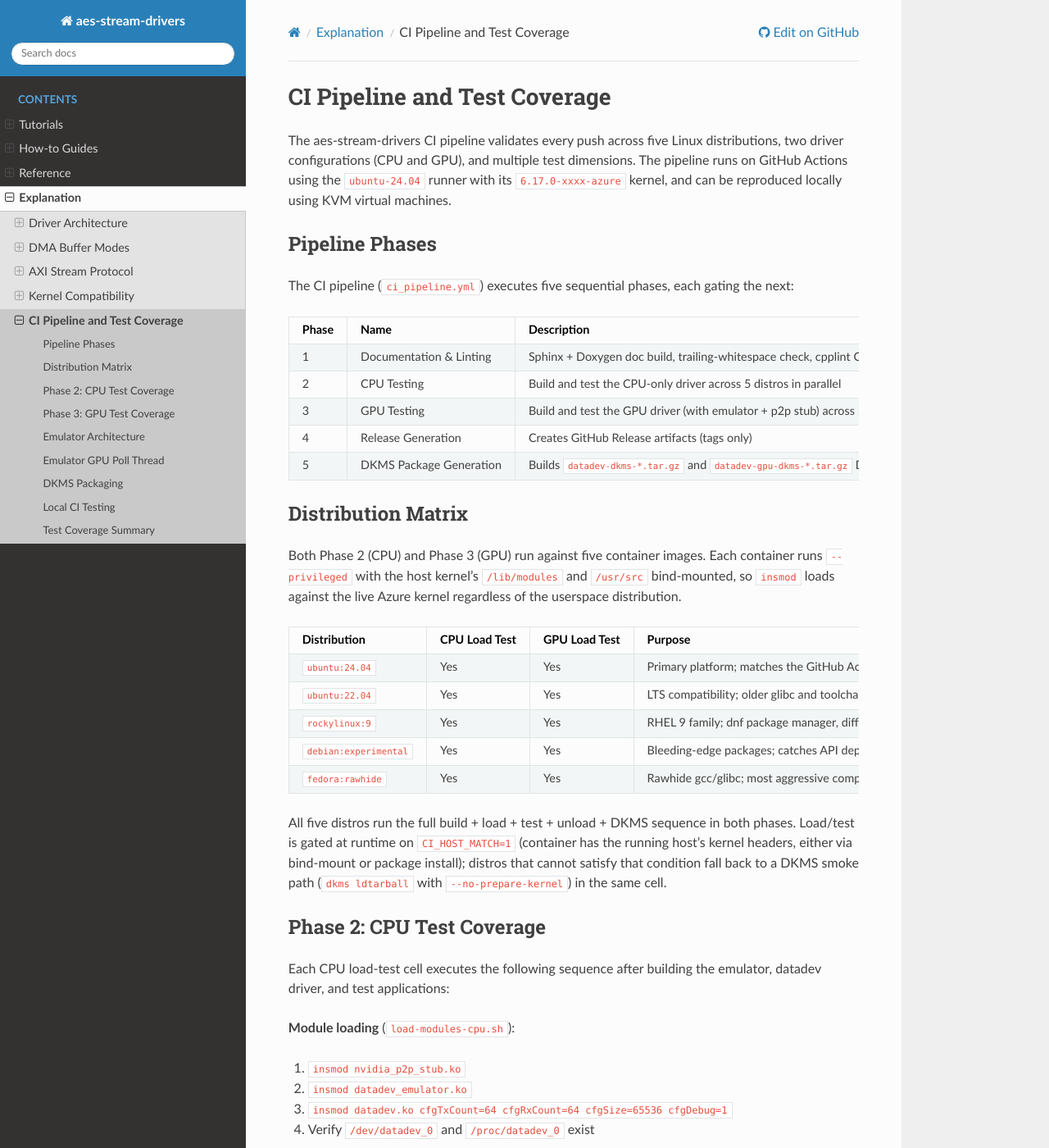
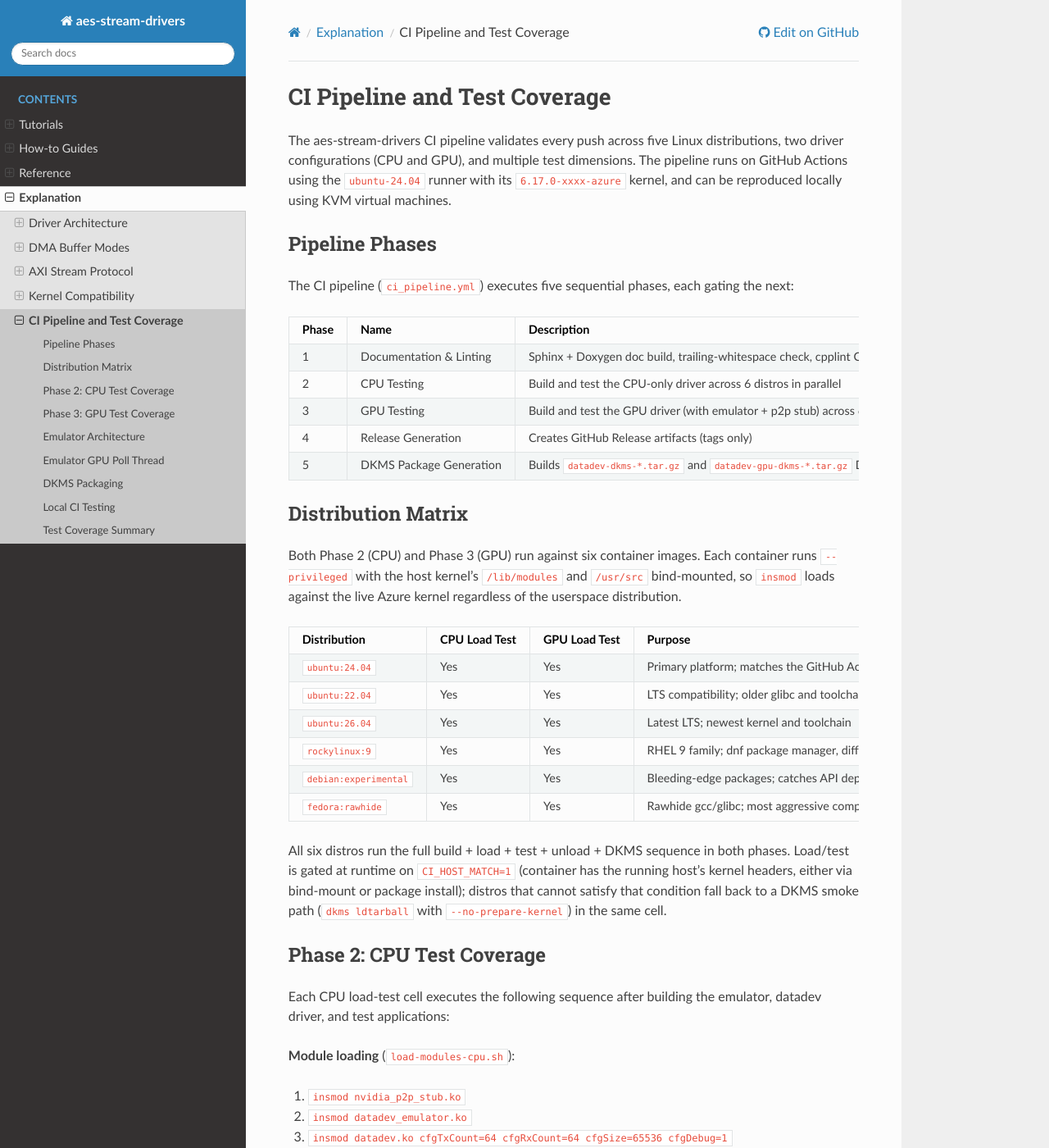
Before and after one commit to slaclab/aes-stream-drivers, a Sphinx documentation site: the page built from docs/explanation/ci-pipeline.rst, in a window 1280 px wide and 1400 px high. Shown: the whole window at 82% size. Built offline with Sphinx 7.4.7 and the Read the Docs theme 3.1.0, drawn with Linux system fonts in a browser that asks for light colours.

Commit message:
ci: add ubuntu-26.04 to release builds and CI test matrices
Add ubuntu:26.04 to the Phase 2 (CPU) and Phase 3 (GPU) test matrices,
configured identically to ubuntu:22.04 (load_test: true, gated by
CI_HOST_MATCH) so it builds the driver and runs the DKMS smoke check
without the full DMA suite. Add ubuntu-26.04 as a .deb target in the
Phase 6 dist-package matrix.

Mirror the cell in the local run_matrix.sh CPU/GPU arrays, and list
Ubuntu 26.04 in install-deps.sh and the CI documentation.

```diff
--- a/docs/explanation/ci-pipeline.rst
+++ b/docs/explanation/ci-pipeline.rst
@@ -27,11 +27,11 @@ gating the next:
        C/C++ lint, gpu_async.c change guard
    * - 2
      - CPU Testing
-     - Build and test the CPU-only driver across 5 distros in parallel
+     - Build and test the CPU-only driver across 6 distros in parallel
    * - 3
      - GPU Testing
      - Build and test the GPU driver (with emulator + p2p stub) across
-       5 distros in parallel
+       6 distros in parallel
    * - 4
      - Release Generation
      - Creates GitHub Release artifacts (tags only)
@@ -44,7 +44,7 @@ gating the next:
 Distribution Matrix
 -------------------
 
-Both Phase 2 (CPU) and Phase 3 (GPU) run against five container images.
+Both Phase 2 (CPU) and Phase 3 (GPU) run against six container images.
 Each container runs ``--privileged`` with the host kernel's ``/lib/modules``
 and ``/usr/src`` bind-mounted, so ``insmod`` loads against the live Azure
 kernel regardless of the userspace distribution.
@@ -65,6 +65,10 @@ kernel regardless of the userspace distribution.
      - Yes
      - Yes
      - LTS compatibility; older glibc and toolchain
+   * - ``ubuntu:26.04``
+     - Yes
+     - Yes
+     - Latest LTS; newest kernel and toolchain
    * - ``rockylinux:9``
      - Yes
      - Yes
@@ -78,7 +82,7 @@ kernel regardless of the userspace distribution.
      - Yes
      - Rawhide gcc/glibc; most aggressive compiler warnings
 
-All five distros run the full build + load + test + unload + DKMS
+All six distros run the full build + load + test + unload + DKMS
 sequence in both phases. Load/test is gated at runtime on
 ``CI_HOST_MATCH=1`` (container has the running host's kernel headers,
 either via bind-mount or package install); distros that cannot satisfy
```
Also changed, not shown: scripts/LOCAL_CI_TESTING.md (+1 -0 lines), scripts/MULTI_DISTRO_TESTING.md (+5 -4 lines), scripts/ci-local/AI_LOCAL_CI_TESTING.md (+3 -3 lines), 3 other files.
